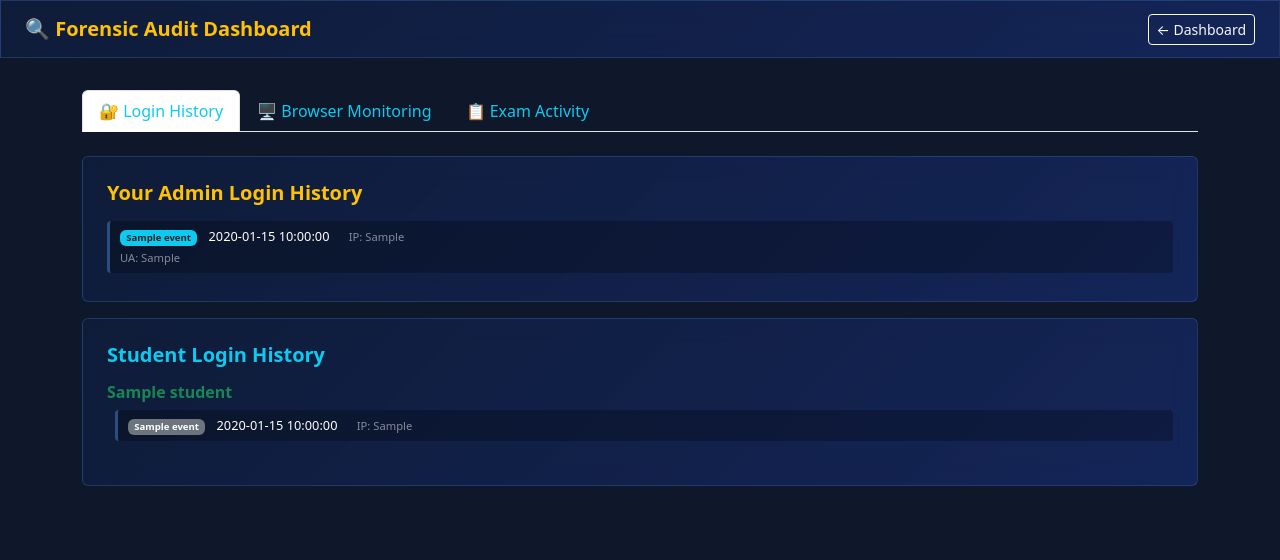
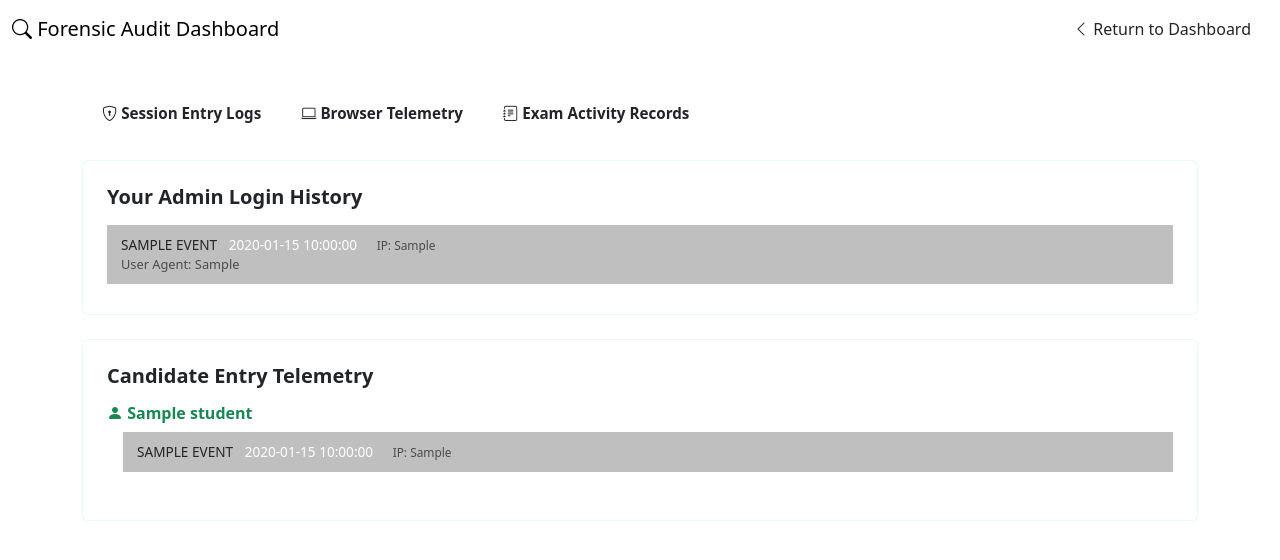
Before and after one commit to Jaskiratkaur912/ExamGuard-AI, a Flask app: template templates/forensics.html in a window 1280 px wide. Shown: the top 560 px of the page. Run offline with Flask 3, Linux system fonts and the light colour scheme; the template is opened without the code that fills it: most values are stand-ins (such as "Sample title", 1, 10 or a date in 2020).

Commit message:
Update forensics.html

```diff
--- a/templates/forensics.html
+++ b/templates/forensics.html
@@ -1,129 +1,200 @@
-<!doctype html>
-<html lang="en">
-<head>
-  <meta charset="utf-8"><meta name="viewport" content="width=device-width, initial-scale=1">
-  <title>Forensic Audit Dashboard</title>
-  <link href="https://cdn.jsdelivr.net/npm/bootstrap@5.3.8/dist/css/bootstrap.min.css" rel="stylesheet">
+{% extends "base.html" %}
+
+{% block title %}Forensic Audit Center | ExamGuard-AI{% endblock %}
+
+{% block head %}
 <style>
-    body{background:#0f172a;color:#fff;}
-    .glass-panel{background:linear-gradient(135deg,rgba(15,32,67,.6),rgba(30,64,175,.35));backdrop-filter:blur(12px);border:1px solid rgba(96,165,250,.2);}
-    .log-row{border-left:3px solid rgba(96,165,250,.4);padding:6px 10px;margin-bottom:4px;font-size:.8rem;background:rgba(0,0,0,.25);border-radius:4px;}
-    .badge-flag{background:rgba(239,68,68,.2);border:1px solid rgba(239,68,68,.4);color:#f87171;padding:2px 8px;border-radius:20px;font-size:.7rem;}
-    .tab-content{max-height:420px;overflow-y:auto;}
+  .log-row {
+    border-left: 3px solid var(--accent-blue);
+    padding: 10px 14px;
+    margin-bottom: 6px;
+    font-size: .85rem;
+    background: rgba(0, 0, 0, 0.25);
+    border-radius: var(--radius-sm);
+    font-family: var(--font-mono);
+  }
+  .log-row-flag {
+    border-left-color: var(--accent-red);
+  }
+  .badge-flag {
+    background: rgba(239, 68, 68, 0.12);
+    border: 1px solid rgba(239, 68, 68, 0.25);
+    color: #fca5a5;
+    padding: 2px 8px;
+    border-radius: 20px;
+    font-size: .7rem;
+    font-family: var(--font-mono);
+    font-weight: 600;
+  }
+  .tab-pane-container {
+    max-height: 520px;
+    overflow-y: auto;
+  }
+  .nav-tabs-custom {
+    border-bottom: 1px solid var(--border-primary);
+  }
+  .nav-tabs-custom .nav-link {
+    color: var(--text-muted);
+    border: none;
+    background: transparent;
+    padding: 12px 20px;
+    font-weight: 600;
+    font-size: 0.95rem;
+    transition: all 0.2s ease;
+  }
+  .nav-tabs-custom .nav-link:hover {
+    color: var(--text-main);
+  }
+  .nav-tabs-custom .nav-link.active {
+    color: var(--accent-cyan);
+    border-bottom: 2px solid var(--accent-cyan);
+    background: transparent;
+  }
 </style>
-</head>
-<body>
-<nav class="navbar glass-panel sticky-top mb-4 px-4">
-  <span class="navbar-brand fw-bold text-warning fs-5">🔍 Forensic Audit Dashboard</span>
-  <a href="/admin-dashboard" class="btn btn-outline-light btn-sm">← Dashboard</a>
+{% endblock %}
+
+{% block content %}
+<!-- Navbar -->
+<nav class="navbar navbar-expand-lg navbar-custom sticky-top mb-4">
+  <div class="container-fluid d-flex align-items-center justify-content-between">
+    <span class="navbar-brand text-gradient-cyan">
+      <i class="bi bi-search"></i> Forensic Audit Dashboard
+    </span>
+    <a href="/admin-dashboard" class="btn btn-secondary-custom py-2 px-3">
+      <i class="bi bi-chevron-left"></i> Return to Dashboard
+    </a>
+  </div>
 </nav>
-<div class="container py-2">
+
+<div class="container py-2 animate-fade-in">
 
   <!-- Tab navigation -->
-  <ul class="nav nav-tabs mb-4" id="forensicTabs">
-    <li class="nav-item"><button class="nav-link active text-info" data-bs-toggle="tab" data-bs-target="#tab-login">🔐 Login History</button></li>
-    <li class="nav-item"><button class="nav-link text-info" data-bs-toggle="tab" data-bs-target="#tab-browser">🖥️ Browser Monitoring</button></li>
-    <li class="nav-item"><button class="nav-link text-info" data-bs-toggle="tab" data-bs-target="#tab-activity">📋 Exam Activity</button></li>
+  <ul class="nav nav-tabs nav-tabs-custom mb-4" id="forensicTabs" role="tablist">
+    <li class="nav-item">
+      <button class="nav-link active" data-bs-toggle="tab" data-bs-target="#tab-login" type="button">
+        <i class="bi bi-shield-lock"></i> Session Entry Logs
+      </button>
+    </li>
+    <li class="nav-item">
+      <button class="nav-link" data-bs-toggle="tab" data-bs-target="#tab-browser" type="button">
+        <i class="bi bi-laptop"></i> Browser Telemetry
+      </button>
+    </li>
+    <li class="nav-item">
+      <button class="nav-link" data-bs-toggle="tab" data-bs-target="#tab-activity" type="button">
+        <i class="bi bi-journal-text"></i> Exam Activity Records
+      </button>
+    </li>
   </ul>
 
   <div class="tab-content" id="forensicTabContent">
 
     <!-- LOGIN HISTORY -->
-    <div class="tab-pane fade show active" id="tab-login">
-      <div class="card glass-panel p-4 mb-3">
-        <h5 class="fw-bold text-warning mb-3">Your Admin Login History</h5>
-        <div class="tab-content">
+    <div class="tab-pane fade show active" id="tab-login" role="tabpanel">
+      <!-- Admin Login Log -->
+      <div class="card glass-panel p-4 mb-4 border-info border-opacity-10">
+        <h5 class="fw-bold text-cyan mb-3 font-mono">Your Admin Login History</h5>
+        <div class="tab-pane-container custom-scroll">
           {% if not admin_logins %}
-            <p class="text-white-50 small fst-italic">No login events recorded yet.</p>
+            <p class="text-muted small fst-italic py-2 font-mono">No entry logs registered yet.</p>
           {% endif %}
           {% for entry in admin_logins|reverse %}
           <div class="log-row">
-            <span class="badge bg-info text-dark me-2">{{ entry.event }}</span>
+            <span class="badge-custom badge-blue me-2">{{ entry.event|upper }}</span>
             <span class="text-white">{{ entry.timestamp }}</span>
-            <span class="text-white-50 ms-3 small">IP: {{ entry.ip }}</span>
-            <div class="text-white-50 small mt-1" style="word-break:break-all;">UA: {{ entry.ua }}</div>
+            <span class="text-muted ms-3 small">IP: {{ entry.ip }}</span>
+            <div class="text-muted small mt-1.5" style="word-break:break-all; font-size: 0.8rem;">User Agent: {{ entry.ua }}</div>
           </div>
           {% endfor %}
         </div>
       </div>
 
-      <div class="card glass-panel p-4">
-        <h5 class="fw-bold text-info mb-3">Student Login History</h5>
+      <!-- Student Login Log -->
+      <div class="card glass-panel p-4 border-info border-opacity-10">
+        <h5 class="fw-bold text-cyan mb-3 font-mono">Candidate Entry Telemetry</h5>
+        <div class="tab-pane-container custom-scroll">
           {% if not student_logins %}
-          <p class="text-white-50 small fst-italic">No students enrolled in your classrooms yet.</p>
+            <p class="text-muted small fst-italic py-2 font-mono">No students enrolled in your classroom environments yet.</p>
           {% endif %}
           {% for student, events in student_logins.items() %}
-        <div class="mb-3">
-          <h6 class="text-success fw-bold mb-2">{{ student }}</h6>
+          <div class="mb-4">
+            <h6 class="text-success fw-bold mb-2 font-mono"><i class="bi bi-person-fill"></i> {{ student }}</h6>
             {% if not events %}
-            <p class="text-white-50 small fst-italic ms-2">No events.</p>
+              <p class="text-muted small fst-italic ms-3 font-mono">No telemetry events logged.</p>
             {% endif %}
             {% for entry in events|reverse %}
-          <div class="log-row ms-2">
-            <span class="badge bg-secondary me-2">{{ entry.event }}</span>
+            <div class="log-row ms-3">
+              <span class="badge-custom badge-cyan me-2">{{ entry.event|upper }}</span>
               <span class="text-white">{{ entry.timestamp }}</span>
-            <span class="text-white-50 ms-3 small">IP: {{ entry.ip }}</span>
+              <span class="text-muted ms-3 small">IP: {{ entry.ip }}</span>
             </div>
             {% endfor %}
           </div>
           {% endfor %}
         </div>
       </div>
+    </div>
 
     <!-- BROWSER MONITORING -->
-    <div class="tab-pane fade" id="tab-browser">
-      <div class="card glass-panel p-4">
-        <h5 class="fw-bold text-danger mb-3">🖥️ Browser Monitoring Records</h5>
-        <p class="text-white-50 small mb-3">Tab switches, fullscreen exits, face detection flags, and other integrity events captured during exams.</p>
+    <div class="tab-pane fade" id="tab-browser" role="tabpanel">
+      <div class="card glass-panel p-4 border-danger border-opacity-10">
+        <h5 class="fw-bold text-danger mb-3 font-mono">🖥️ Viewport Isolation Infractions</h5>
+        <p class="text-muted small mb-4">Capturing page focus updates, visibility shifts, multi-face events, and anomalies.</p>
+
+        <div class="tab-pane-container custom-scroll">
           {% if not student_events %}
-          <p class="text-white-50 small fst-italic">No browser events recorded yet.</p>
+            <p class="text-muted small fst-italic py-2 font-mono">No viewport telemetry registered.</p>
           {% endif %}
           {% for student, events in student_events.items() %}
           <div class="mb-4">
-          <h6 class="text-success fw-bold mb-2">{{ student }}
-            {% if events %}<span class="badge bg-danger ms-2">{{ events|length }} events</span>{% endif %}
+            <h6 class="text-success fw-bold mb-2 font-mono">
+              <i class="bi bi-person-exclamation"></i> {{ student }}
+              {% if events %}<span class="badge-custom badge-red ms-2 py-0.5 px-2" style="font-size: 0.7rem;">{{ events|length }} incident(s)</span>{% endif %}
             </h6>
             {% if not events %}
-            <p class="text-white-50 small fst-italic ms-2">No events recorded.</p>
+              <p class="text-muted small fst-italic ms-3 font-mono">No anomalies detected.</p>
             {% endif %}
             {% for ev in events|reverse %}
-          <div class="log-row ms-2">
-            <span class="badge-flag me-2">{{ ev.type }}</span>
+            <div class="log-row log-row-flag ms-3">
+              <span class="badge-flag me-2">{{ ev.type|upper }}</span>
               <span class="text-white">{{ ev.timestamp }}</span>
-            {% if ev.exam_id %}<span class="text-white-50 ms-2 small">Exam: {{ ev.exam_id }}</span>{% endif %}
-            <div class="text-warning small mt-1">{{ ev.detail }}</div>
+              {% if ev.exam_id %}<span class="text-muted ms-2 small">Exam ID: {{ ev.exam_id }}</span>{% endif %}
+              <div class="text-warning small mt-1.5"><i class="bi bi-exclamation-triangle"></i> {{ ev.detail }}</div>
             </div>
             {% endfor %}
           </div>
           {% endfor %}
         </div>
       </div>
+    </div>
 
     <!-- EXAM ACTIVITY LOGS -->
-    <div class="tab-pane fade" id="tab-activity">
-      <div class="card glass-panel p-4">
-        <h5 class="fw-bold text-info mb-3">📋 Exam Activity Logs</h5>
+    <div class="tab-pane fade" id="tab-activity" role="tabpanel">
+      <div class="card glass-panel p-4 border-info border-opacity-10">
+        <h5 class="fw-bold text-cyan mb-3 font-mono">📋 Deployed Activity Datastreams</h5>
+
+        <div class="tab-pane-container custom-scroll">
+          {% if not activity_logs %}
+            <p class="text-muted small fst-italic py-2 font-mono">No operational logs recorded.</p>
+          {% endif %}
           {% for token, logs in activity_logs.items() %}
           <div class="mb-4">
-          <h6 class="text-info fw-bold mb-2">Classroom <span class="badge bg-info text-dark">{{ token }}</span></h6>
+            <h6 class="text-info fw-bold mb-2 font-mono"><i class="bi bi-terminal"></i> Classroom Environment [{{ token }}]</h6>
             {% if not logs %}
-            <p class="text-white-50 small fst-italic ms-2">No activity recorded.</p>
+              <p class="text-muted small fst-italic ms-3 font-mono">Telemetry channel silent.</p>
             {% endif %}
             {% for log in logs|reverse %}
-          <div class="log-row ms-2">
-            <span class="text-white-50 me-2">{{ log.timestamp }}</span>
+            <div class="log-row ms-3">
+              <span class="text-muted me-3">[{{ log.timestamp }}]</span>
               <span class="text-white">{{ log.log }}</span>
             </div>
             {% endfor %}
           </div>
           {% endfor %}
-        {% if not activity_logs %}
-          <p class="text-white-50 small fst-italic">No activity yet.</p>
-        {% endif %}
+        </div>
       </div>
     </div>
 
   </div>
 </div>
-<script src="https://cdn.jsdelivr.net/npm/bootstrap@5.3.8/dist/js/bootstrap.bundle.min.js"></script>
-</body></html>
+{% endblock %}
```
Lines whose indentation alone changed are shown as unchanged.
